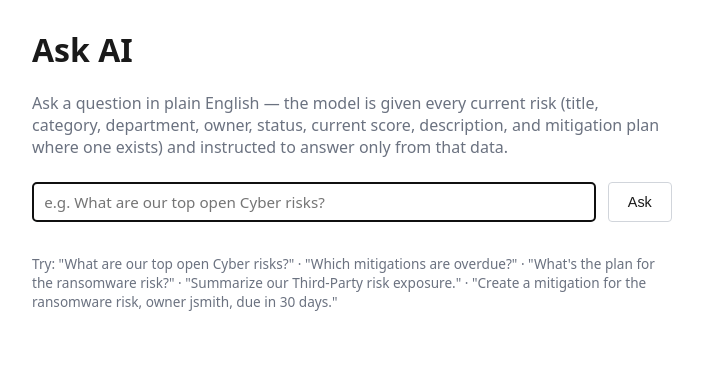
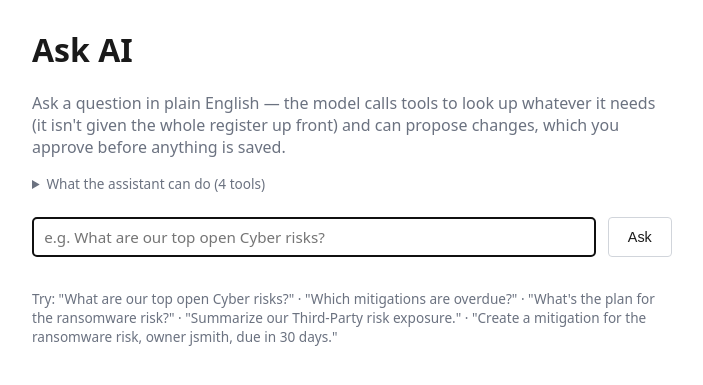
Before and after one commit to sovdevs/risk-register, a Django app: page /ai/ask/ in a window 1280 px wide. Shown: the part 54-439 px from the top of the page, without its empty margins (0-703 px from the left). Run offline with Django 5.2, Linux system fonts and the light colour scheme; data that the repository does not hold is empty; some libraries are stand-ins or nearby versions.

Commit message:
Add multi-tool reasoning with transparent prompts; fix owner-search bugs
- ai.run_agent() now runs a real tool-calling loop: read tools (search_risks, get_risk_detail) execute immediately against the DB, write tools always queue for approval. TOOLS is a single registry driving both the OpenAI schema and a "what this assistant can do" panel in the UI, so the prompt shown to the user can't drift from the one sent to the model
- Replaces the old approach of dumping the entire register into every prompt
- Fix: search_risks_tool returned an empty result for an unknown owner_username instead of erroring, so the assistant reported false negatives ("X has no overdue risks") for typo'd or nonexistent usernames
- Fix: owner_username only matched Risk.owner, missing risks where the person is assigned as Mitigation.owner instead (a different field) — now matches either

```diff
--- a/risks/templates/risks/ai_ask.html
+++ b/risks/templates/risks/ai_ask.html
@@ -5,13 +5,36 @@
 {% block content %}
 <h1>Ask AI</h1>
 <p style="color: var(--muted); max-width: 40rem;">
-  Ask a question in plain English — the model is given every current risk
-  (title, category, department, owner, status, current score, description,
-  and mitigation plan where one exists) and instructed to answer only from
-  that data.
+  Ask a question in plain English — the model calls tools to look up
+  whatever it needs (it isn't given the whole register up front) and can
+  propose changes, which you approve before anything is saved.
 </p>
 
+<details class="tools-panel">
+  <summary>What the assistant can do ({{ tools|length }} tools)</summary>
+  <p class="tools-system-prompt"><strong>System prompt:</strong> {{ system_prompt }}</p>
+  <dl class="tools-list">
+    {% for tool in tools %}
+    <div class="tool-entry">
+      <dt><code>{{ tool.name }}</code> <span class="tool-kind tool-kind-{{ tool.kind }}">{{ tool.kind }}</span></dt>
+      <dd>{{ tool.description }}</dd>
+    </div>
+    {% endfor %}
+  </dl>
+</details>
+
 <style>
+  .tools-panel { max-width: 40rem; margin-top: 1rem; font-size: 0.85rem; color: var(--muted); }
+  .tools-panel summary { cursor: pointer; }
+  .tools-system-prompt { margin: 0.9rem 0; line-height: 1.5; }
+  .tools-list { margin: 0.6rem 0 0; }
+  .tool-entry { margin-bottom: 0.7rem; }
+  .tool-entry dt { font-weight: 600; color: var(--fg); }
+  .tool-entry dd { margin: 0.15rem 0 0; line-height: 1.5; }
+  .tool-kind { font-size: 0.7rem; text-transform: uppercase; letter-spacing: 0.03em;
+    border: 1px solid var(--border); border-radius: 3px; padding: 0.05rem 0.35rem; font-weight: 400; }
+  .tool-kind-write { border-color: var(--critical); color: var(--critical); }
+
   .ask-form { max-width: 40rem; margin-top: 1.5rem; display: flex; gap: 0.75rem; }
   .ask-form input {
     flex: 1; background: var(--bg); color: var(--fg); border: 1px solid var(--border);
--- a/risks/views.py
+++ b/risks/views.py
@@ -4,6 +4,7 @@ from collections import defaultdict
 from datetime import date, timedelta
 
 from django.contrib.auth import get_user_model
+from django.db.models import Q
 from django.http import JsonResponse
 from django.shortcuts import redirect, render
 from django.utils import timezone
@@ -398,17 +399,17 @@ def new_risk(request):
 
 
 AI_ASK_SYSTEM_PROMPT = (
-    "You are a GRC risk analyst assistant answering questions about this "
-    "organization's risk register and, when asked, proposing changes via "
-    "the create_mitigation / update_mitigation tools. Answer and act ONLY "
-    "using the data provided — do not invent risks, scores, owners, or "
-    "details not present in it. When naming a specific risk, quote its "
-    "title exactly as given — this lets the app turn it into a link. If "
-    "the question can't be answered from the data, say so plainly. If the "
-    "user asks you to create, assign, or update a mitigation, call the "
-    "matching tool instead of just describing it in prose — the app will "
-    "show it to the user for approval before saving anything. Keep answers "
-    "concise. Plain prose only, no markdown."
+    "You are a GRC risk analyst assistant for this organization's risk "
+    "register. You do not have the register memorized — use search_risks "
+    "and get_risk_detail to look up whatever the question needs before "
+    "answering; never guess at a risk, score, owner, or status you haven't "
+    "looked up. When naming a specific risk in your answer, quote its "
+    "title exactly as returned by a tool — this lets the app turn it into "
+    "a link. If a question can't be answered from what the tools return, "
+    "say so plainly. If the user asks you to create, assign, or update a "
+    "mitigation, call the matching tool instead of just describing it in "
+    "prose — the app will show it to the user for approval before saving "
+    "anything. Keep answers concise. Plain prose only, no markdown."
 )
 
 
@@ -478,40 +479,84 @@ def _execute_agent_action(action):
     raise ValueError(f"Unknown action \"{action['tool']}\".")
 
 
-def _register_context():
-    # Full context, not a retrieval subset — dataset is small enough
-    # (dozens of risks) that passing everything is simpler and more
-    # reliable than trying to guess which rows are relevant to a given
-    # question.
+def _search_risks_tool(args):
+    if args.get("owner_username") and not get_user_model().objects.filter(
+        username=args["owner_username"]
+    ).exists():
+        return {"error": f"No user \"{args['owner_username']}\"."}
+
     latest_by_risk = _latest_assessments_by_risk()
-    risks = (
-        Risk.objects.select_related("category", "department", "owner")
-        .prefetch_related("mitigations")
-        .order_by("-date_identified")
-    )
+    qs = Risk.objects.select_related("category", "department", "owner").prefetch_related("mitigations")
+    if args.get("owner_username"):
+        # "Owner" is ambiguous: Risk.owner owns the risk overall, but a
+        # mitigation's action plan can be assigned to someone else. Match
+        # either, so "which of X's risks are overdue" finds risks X is
+        # accountable for the overdue action on, not just risks X owns.
+        username = args["owner_username"]
+        qs = qs.filter(Q(owner__username=username) | Q(mitigations__owner__username=username))
+    if args.get("status"):
+        qs = qs.filter(status=args["status"])
+    if args.get("category"):
+        qs = qs.filter(category__name__iexact=args["category"])
+    if args.get("overdue_only"):
+        today = timezone.localdate()
+        qs = qs.filter(mitigations__due_date__lt=today).exclude(
+            mitigations__status=Mitigation.Status.COMPLETE
+        )
 
-    blocks = []
-    for risk in risks:
+    results = []
+    for risk in qs.distinct().order_by("-date_identified")[:20]:
         assessment = latest_by_risk.get(risk.id)
-        score = assessment.score if assessment else "unassessed"
-        lines = [
-            f"Risk: {risk.title}",
-            f"Category: {risk.category.name} | Department: {risk.department.name} "
-            f"| Owner: {risk.owner.get_full_name() or risk.owner.username}",
-            f"Status: {risk.get_status_display()} | Current score: {score}",
-            f"Description: {risk.description}",
-        ]
-        mitigation = risk.mitigations.first()
-        if mitigation:
-            overdue = " (OVERDUE)" if mitigation.is_overdue else ""
-            lines.append(
-                f"Mitigation: {mitigation.get_treatment_type_display()}, "
-                f"status {mitigation.get_status_display()}, due "
-                f"{mitigation.due_date}{overdue} — {mitigation.action_plan}"
-            )
-        blocks.append("\n".join(lines))
+        results.append({
+            "title": risk.title,
+            "category": risk.category.name,
+            "department": risk.department.name,
+            "owner": risk.owner.username,
+            "status": risk.status,
+            "score": assessment.score if assessment else None,
+        })
+    return {"count": len(results), "risks": results}
 
-    return "\n\n".join(blocks)
+
+def _get_risk_detail_tool(args):
+    try:
+        risk = Risk.objects.select_related("category", "department", "owner").get(
+            title__iexact=args.get("risk_title", "")
+        )
+    except Risk.DoesNotExist:
+        return {"error": f"No risk titled \"{args.get('risk_title')}\"."}
+
+    assessment = risk.assessments.first()
+    mitigation = risk.mitigations.first()
+    detail = {
+        "title": risk.title,
+        "category": risk.category.name,
+        "department": risk.department.name,
+        "owner": risk.owner.username,
+        "status": risk.status,
+        "description": risk.description,
+        "score": assessment.score if assessment else None,
+    }
+    if mitigation:
+        detail["mitigation"] = {
+            "treatment_type": mitigation.treatment_type,
+            "status": mitigation.status,
+            "owner": mitigation.owner.username,
+            "due_date": str(mitigation.due_date),
+            "overdue": mitigation.is_overdue,
+            "action_plan": mitigation.action_plan,
+        }
+    return detail
+
+
+READ_TOOL_EXECUTORS = {
+    "search_risks": _search_risks_tool,
+    "get_risk_detail": _get_risk_detail_tool,
+}
+
+
+def _execute_read_tool(name, args):
+    return READ_TOOL_EXECUTORS[name](args)
 
 
 def ai_ask(request):
@@ -524,11 +569,9 @@ def ai_ask(request):
         question = request.POST.get("question", "").strip()
         if question:
             try:
-                user_prompt = (
-                    f"Risk register data:\n{_register_context()}\n\n"
-                    f"Question: {question}"
+                raw_answer, actions = ai.run_agent(
+                    AI_ASK_SYSTEM_PROMPT, question, _execute_read_tool
                 )
-                raw_answer, actions = ai.run_agent(AI_ASK_SYSTEM_PROMPT, user_prompt)
                 answer = _linkify_risk_mentions(raw_answer) if raw_answer else None
 
                 gated = [a for a in actions if _action_requires_approval(a)]
@@ -561,6 +604,8 @@ def ai_ask(request):
             "pending": pending,
             "confirmed": confirmed,
             "overdue_mitigations": _overdue_mitigations(),
+            "tools": ai.TOOLS,
+            "system_prompt": AI_ASK_SYSTEM_PROMPT,
         },
     )
 
```
Also changed, not shown: risks/ai.py (+139 -67 lines), risks/tests.py (+58 -1 lines).
